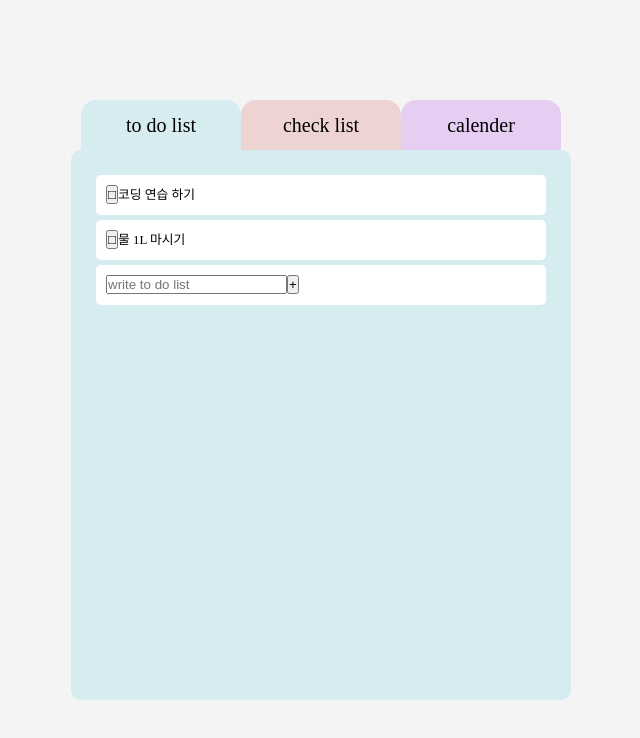
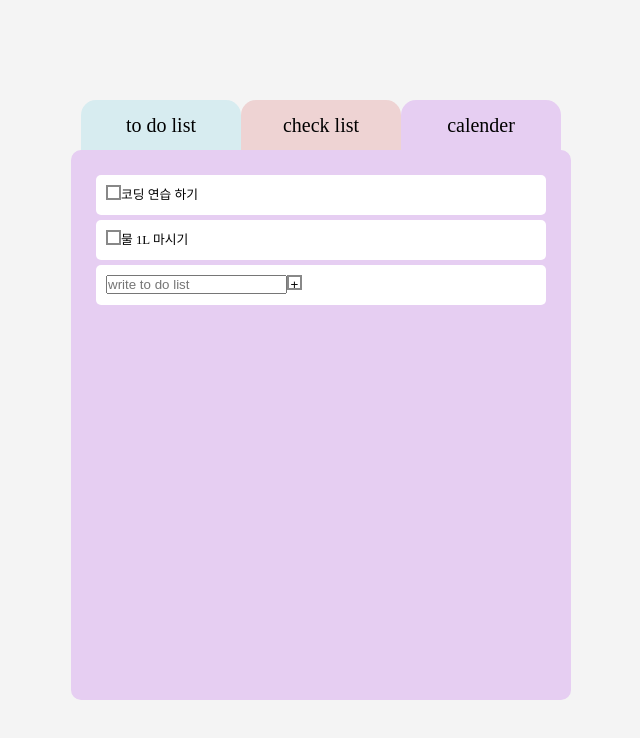
Before and after one commit to baby-lamb/to-do-list-react, a React (Create React App) app: page / in a window 1280 px wide. Shown: the top 738 px of the page, without its empty margins (319-959 px from the left). Built offline with nearby package versions, Linux system fonts and the light colour scheme.

Commit message:
뼈대 만들기 7

```diff
--- a/src/App.js
+++ b/src/App.js
@@ -2,6 +2,8 @@ import React, { Component } from 'react';
 import './App.css';
 import Main_header from './components/Main_header';
 import Contents_todolist from './components/Contents_todolist';
+import Contents_checklist from './components/Contents_checklist';
+import Contents_calender from './components/Contents_calender';
 
 class App extends Component {
   constructor(props){
@@ -19,7 +21,9 @@ class App extends Component {
     return (
       <div className="App">
         <Main_header data={this.state.contents}></Main_header>
-        <Contents_todolist data={this.state.contents}></Contents_todolist>
+        <Contents_todolist></Contents_todolist>
+        <Contents_checklist></Contents_checklist>
+        <Contents_calender></Contents_calender>
       </div>
     );
   }
--- /dev/null
+++ b/src/components/Contents_calender.css
@@ -0,0 +1,3 @@
+section{
+  background-color: rgb(230, 206, 242);
+}
--- /dev/null
+++ b/src/components/Contents_calender.js
@@ -0,0 +1,23 @@
+import React, { Component } from 'react';
+import './Contents_calender.css';
+
+
+
+class Contents_calender extends Component {
+  render() {
+
+
+
+
+    return (
+      <section>
+
+      </section>
+    );
+  }
+}
+
+
+
+
+export default Contents_calender;
--- /dev/null
+++ b/src/components/Contents_checklist.css
@@ -0,0 +1,3 @@
+section{
+  background-color: rgb(238, 211, 211);
+}
--- /dev/null
+++ b/src/components/Contents_checklist.js
@@ -0,0 +1,23 @@
+import React, { Component } from 'react';
+import './Contents_checklist.css';
+
+
+
+class Contents_checklist extends Component {
+  render() {
+
+
+
+
+    return (
+      <section>
+
+      </section>
+    );
+  }
+}
+
+
+
+
+export default Contents_checklist;
--- a/src/components/Contents_todolist.css
+++ b/src/components/Contents_todolist.css
@@ -18,3 +18,10 @@ section ul li{
   padding:0 10px;
   box-sizing: border-box;
 }
+.btn{
+  width:15px;
+  height:15px;
+  background-color: #fff;
+  border:2px solid #888;
+
+}
--- a/src/components/Contents_todolist.js
+++ b/src/components/Contents_todolist.js
@@ -13,16 +13,16 @@ class Contents_todolist extends Component {
       <section>
         <ul>
           <li>
-            <input type="button" value="□" />
+            <input class="btn" type="button" />
             코딩 연습 하기
           </li>
           <li>
-            <input type="button" value="□" />
+            <input class="btn" type="button" />
             물 1L 마시기
           </li>
           <li>
             <input type="text" placeholder="write to do list" />
-            <input type="button" value="+" />
+            <input class="btn" type="button" value="+" />
           </li>
         </ul>
       </section>
```
